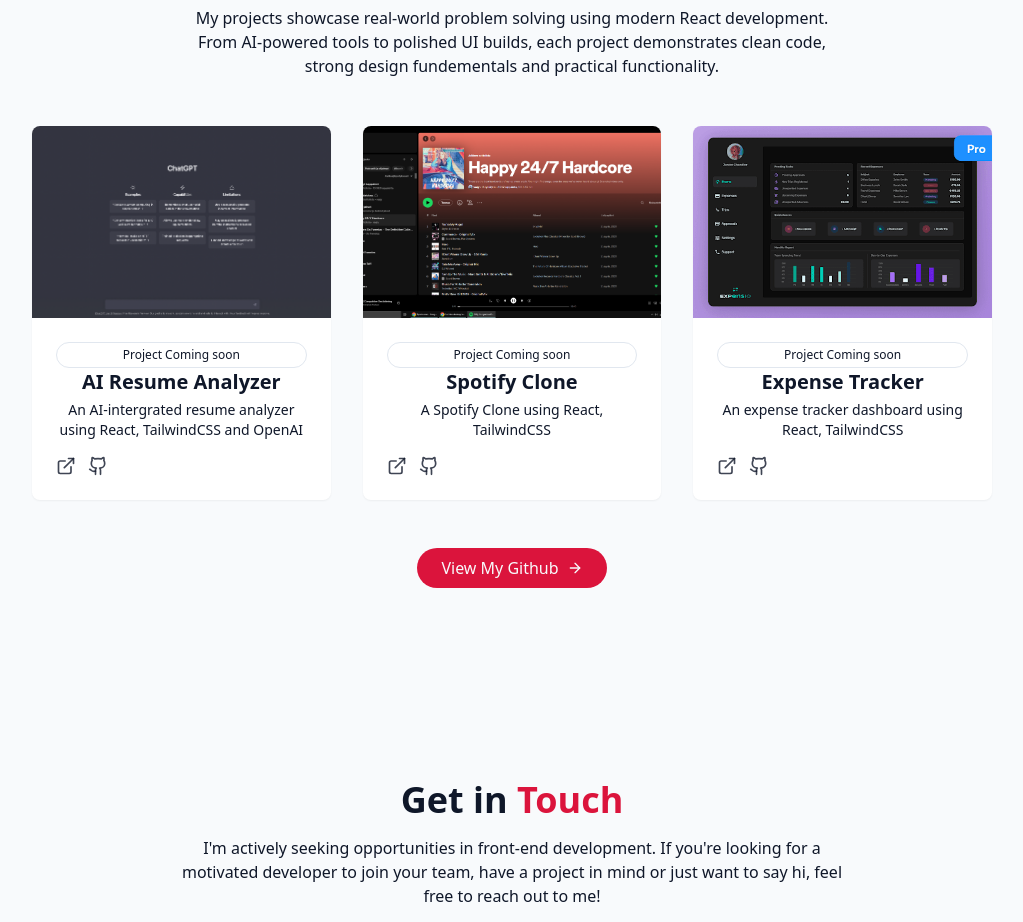
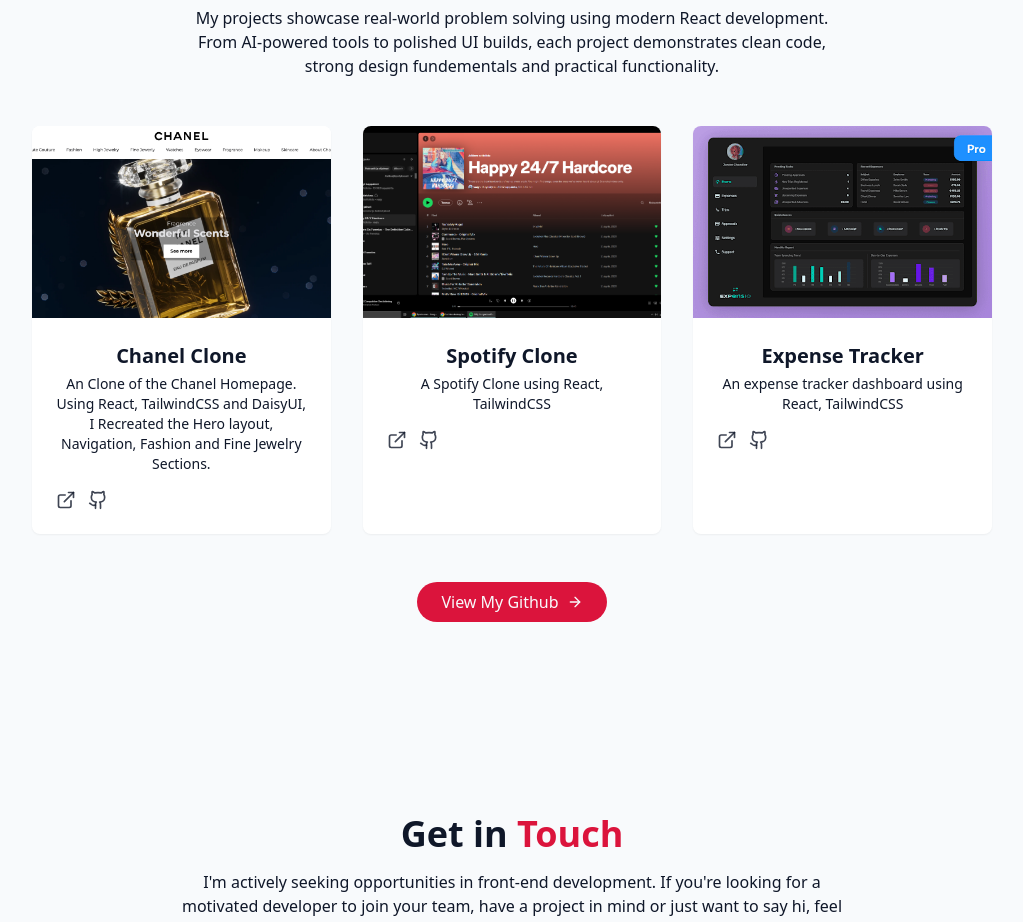
Before and after one commit to OlvarAba/React-Portfolio, a React (Vite) app: page / in a window 1280 px wide. Shown: the part 1860-2782 px from the top of the page, without its empty margins (128-1151 px from the left). Built offline with nearby package versions, Linux system fonts and the light colour scheme.

Commit message:
Added Chanel Clone to Projects

```diff
--- a/src/components/ProjectsSection.jsx
+++ b/src/components/ProjectsSection.jsx
@@ -3,12 +3,12 @@
 const projects = [
     {
         id: 1,
-        title: "AI Resume Analyzer",
-        description: "An AI-intergrated resume analyzer using React, TailwindCSS and OpenAI",
-        image: "/projects/ChatGPT.png",
+        title: "Chanel Clone",
+        description: "An Clone of the Chanel Homepage. Using React, TailwindCSS and DaisyUI, I Recreated the Hero layout, Navigation, Fashion and Fine Jewelry Sections.",
+        image: "/projects/Chanel_Clone.png",
         tags: ["React", "TailwindCSS", "OpenAI"],
-        demoUrl: "#",
-        githubUrl: "#",
+        demoUrl: "https://chanel-clone.vercel.app",
+        githubUrl: "https://github.com/OlvarAba/Chanel_Clone",
     },
      {
         id: 1,
@@ -57,12 +57,6 @@
                     </div>
 
                     <div className="p-6">
-                        <div>
-                            <h3 className="px-2 py-1 text-xs font-medium border rounded-full bg-secondary text-secondary-foreground">
-                                Project Coming soon</h3>
-                        </div>
-
-
                     <h3 className="text-xl font-semibold mb-1">{project.title}</h3>
                     <p className="text-muted-foreground text-sm mb-4">
                         {project.description}
```
Also changed, not shown: public/projects/Chanel_Clone.png (added), public/projects/ChatGPT.png (deleted).
